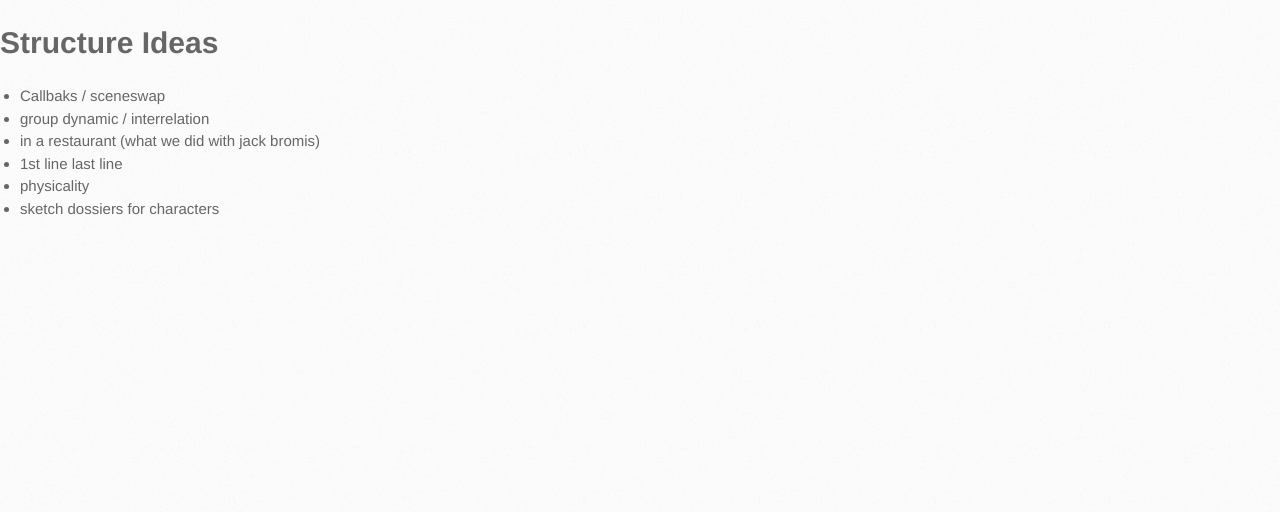
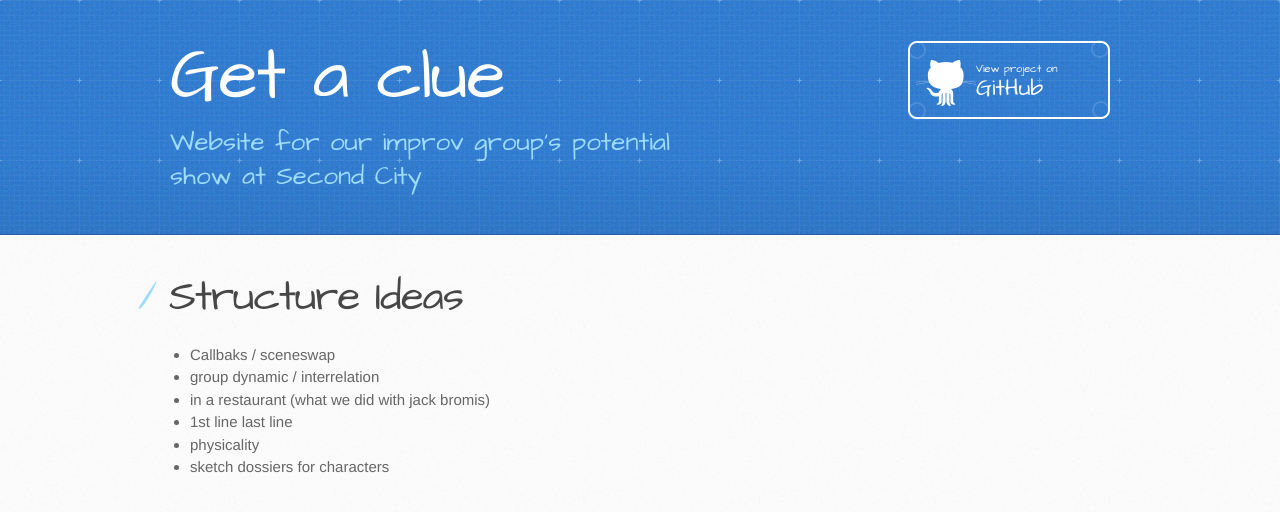
Before and after one commit to danwizard208/get-a-clue, a Jekyll site: the page built from structure.md, in a window 1280 px wide. Shown: the top 512 px of the page. Built offline with Jekyll 4.4.1, drawn with Linux system fonts in a browser that asks for light colours.

Commit message:
Fix layout again

```diff
--- a/_layouts/base.html
+++ b/_layouts/base.html
@@ -16,10 +16,20 @@
     <title>{{ page.title }}</title>
   </head>
   <body>
-    <div class="container">
+    <header>
+      <div class="inner">
+        <h1>Get a clue</h1>
+        <h2>Website for our improv group&#39;s potential show at Second City</h2>
+        <a href="https://github.com/danwizard208/get-a-clue" class="button"><small>View project on</small> GitHub</a>
+      </div>
+    </header>
+    <div id="content-wrapper">
+      <div class="inner clearfix">
+        <section id="main-content">
 
-      {{ content }}
+          {{ content }}
 
-    </div><!-- /.container -->
+      </div><!-- /.inner clearfix -->
+    </div><!-- /#content-wrapper -->
   </body>
 </html>
```
